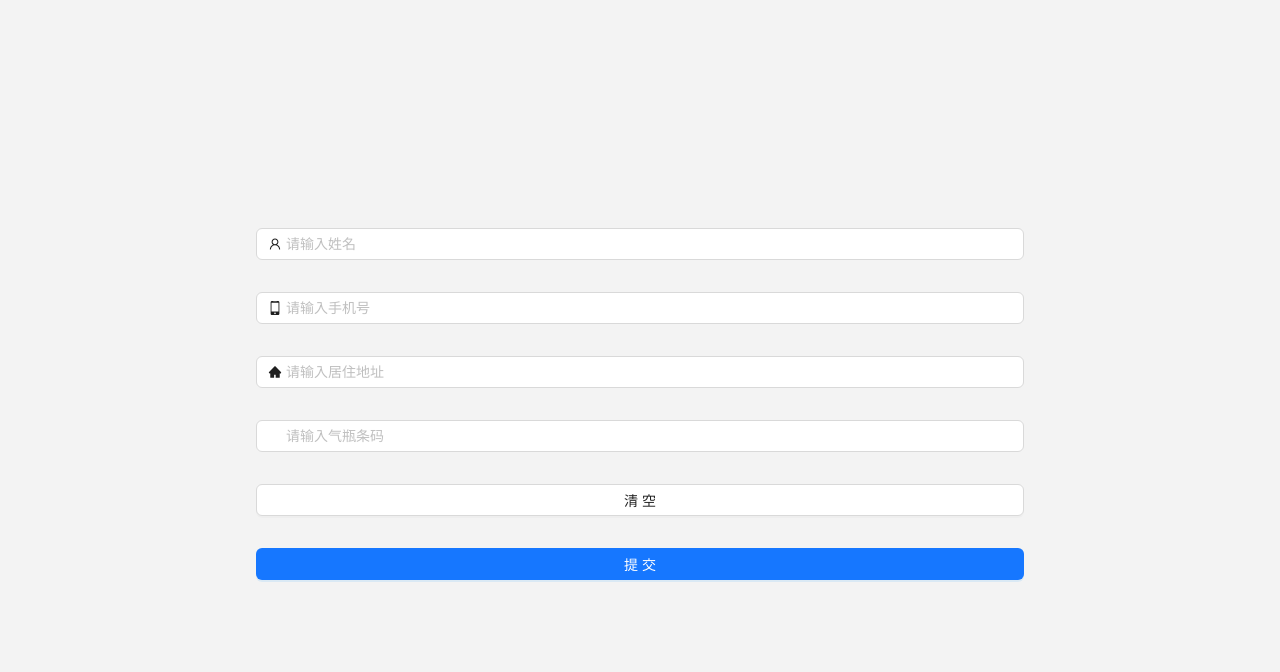
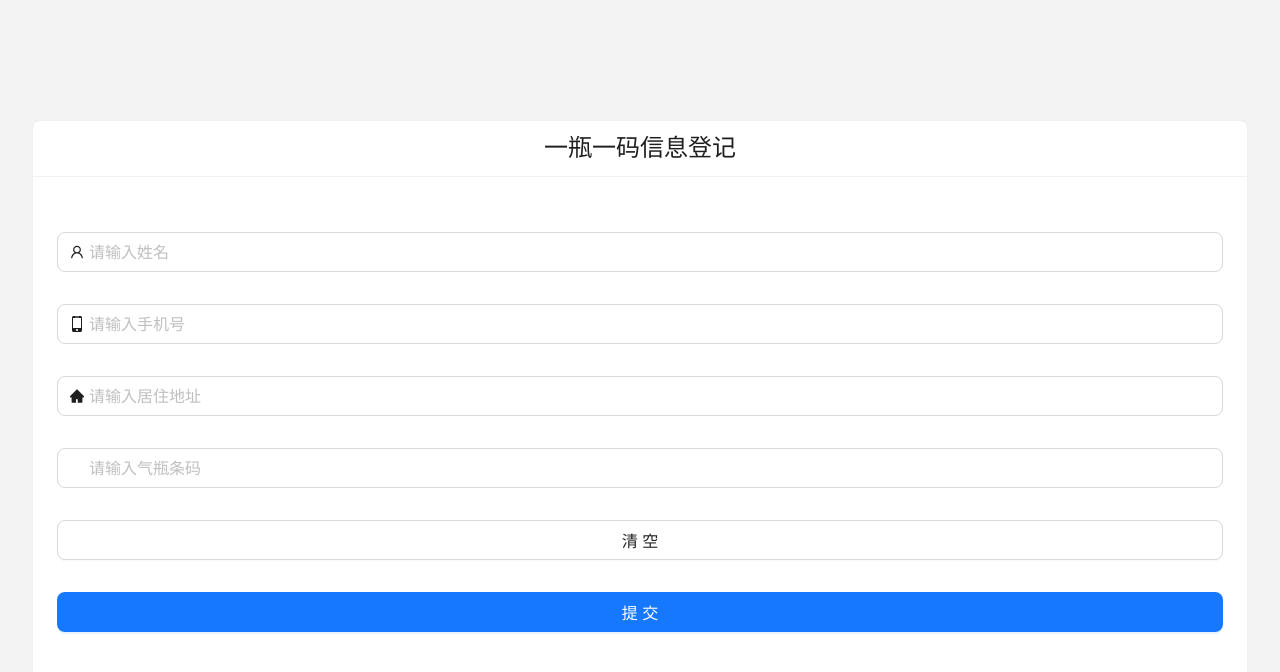
Before and after one commit to karbobc/lpg-web, a React (Vite) app: page / in a window 1280 px wide. Shown: the top 672 px of the page. Built offline with nearby package versions, Linux system fonts and the light colour scheme; some icons are missing.

Commit message:
feat: 优化界面

```diff
--- a/src/components/App/index.scss
+++ b/src/components/App/index.scss
@@ -7,7 +7,7 @@
 }
 
 .enroll-form {
-  width: 60%;
+  width: 100%;
 
   .enroll-form-item {
     margin-top: 32px;
--- a/src/components/App/index.tsx
+++ b/src/components/App/index.tsx
@@ -1,4 +1,4 @@
-import { Button, Form, Input } from "antd";
+import { Button, Card, Form, Input } from "antd";
 import { useState } from "react";
 import { AiFillHome, AiOutlineUser } from "react-icons/ai";
 import { ImMobile } from "react-icons/im";
@@ -13,8 +13,10 @@ const App = () => {
   };
 
   return (
+    <Card title="一瓶一码信息登记" headStyle={{ fontSize: "1.5rem" }} style={{ width: "95%" }}>
       <Form
         name="form"
+        size="large"
         className="enroll-form"
         scrollToFirstError={true}
         autoComplete="off"
@@ -42,7 +44,7 @@ const App = () => {
             },
           ]}
         >
-        <Input allowClear prefix={<ImMobile />} placeholder="请输入手机号" />
+          <Input type="number" allowClear prefix={<ImMobile />} placeholder="请输入手机号" />
         </Form.Item>
         <Form.Item
           name="address"
@@ -79,6 +81,7 @@ const App = () => {
           </Button>
         </Form.Item>
       </Form>
+    </Card>
   );
 };
 
```
Lines whose indentation alone changed are shown as unchanged.
